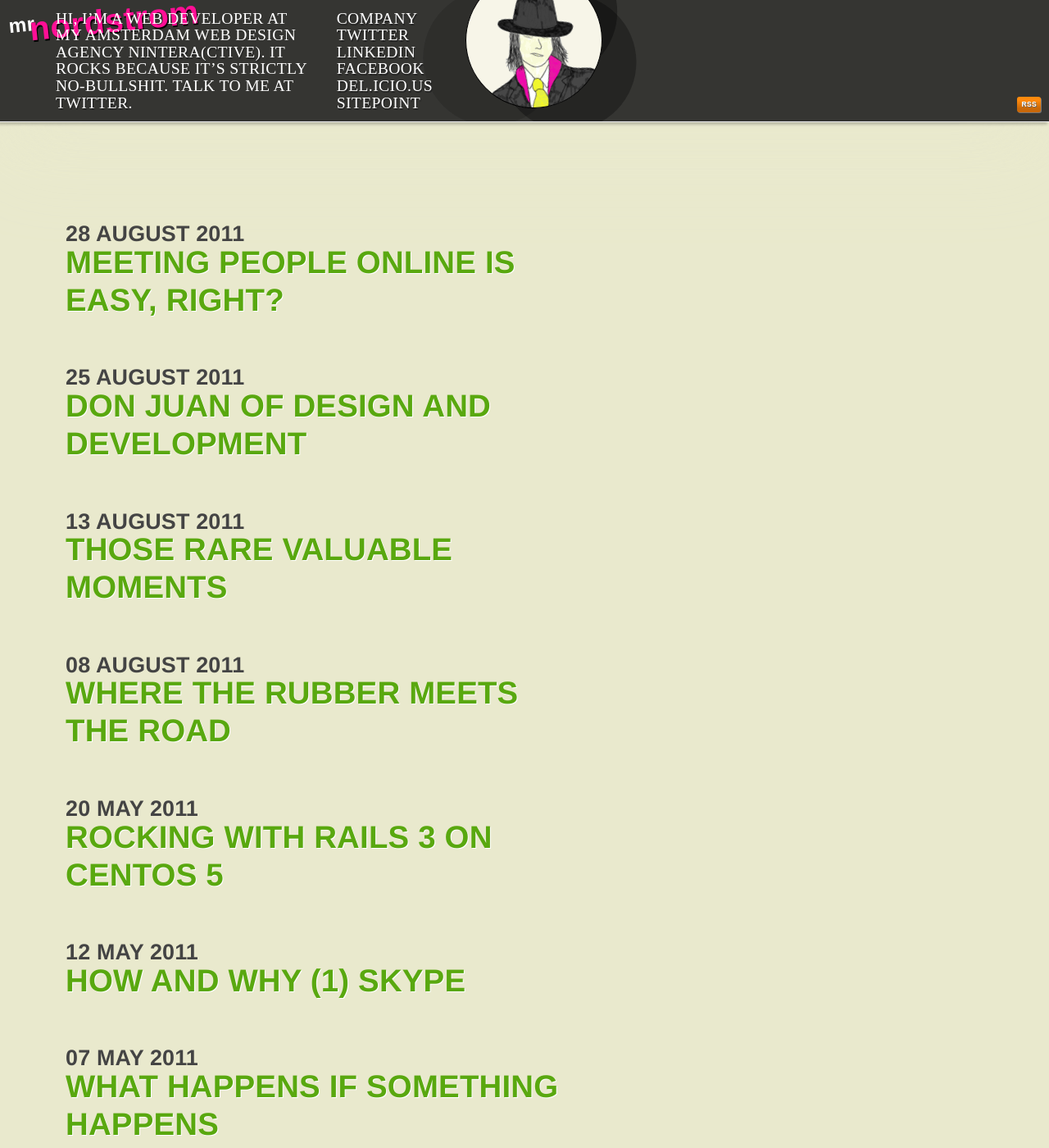
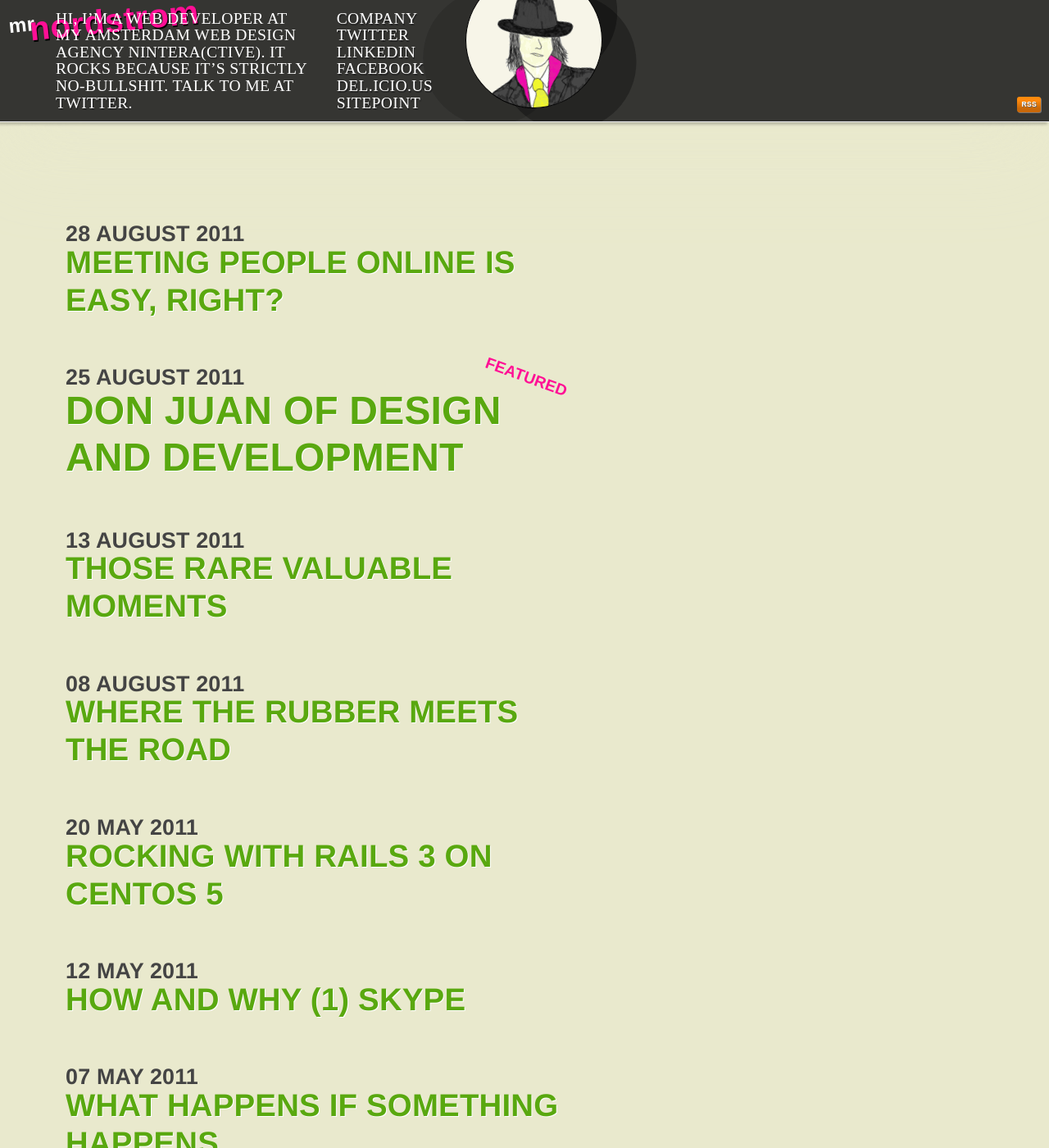
Before and after one commit to dnordstrom/mrnordstrom.com, a Jekyll site: the page built from archive.html, in a window 1280 px wide and 1400 px high. Shown: the whole window at 82% size. Built offline with Jekyll 4.4.1, drawn with Linux system fonts in a browser that asks for light colours; some web fonts are replaced; Markdown is read by kramdown in place of the engine named in the settings.

Commit message:
Adding featured feature and new post.

```diff
--- a/archive.html
+++ b/archive.html
@@ -5,8 +5,9 @@
 {% for post in site.posts %}
   <article>
     <header>
-      <h1>
+      <h1 class="{{ post.type }}">
         <time datetime="{{ post.date }}" pubdate>{{ post.date | date_to_long_string }}</time>
+        <div class="post_type">{{ post.type }}</div>
         <a href="{{ post.url }}">{{ post.title }}</a>
       </h1>
       <div class="tags">
--- a/css/style.css
+++ b/css/style.css
@@ -309,7 +309,7 @@
   line-height: 1em;
 }
 
-.featured_label {
+.post_type {
   position: absolute;
   right: 0;
   top: 0;
--- a/index.html
+++ b/index.html
@@ -7,7 +7,7 @@
     <header>
       <h1 class="{{ post.type }}">
         <time datetime="{{ post.date }}" pubdate>{{ post.date | date_to_long_string }}</time>
-        <div class="featured_label">{{ post.type }}</div>
+        <div class="post_type">{{ post.type }}</div>
         <a href="{{ post.url }}">{{ post.title }}</a>
       </h1>
       <div class="tags">
```
